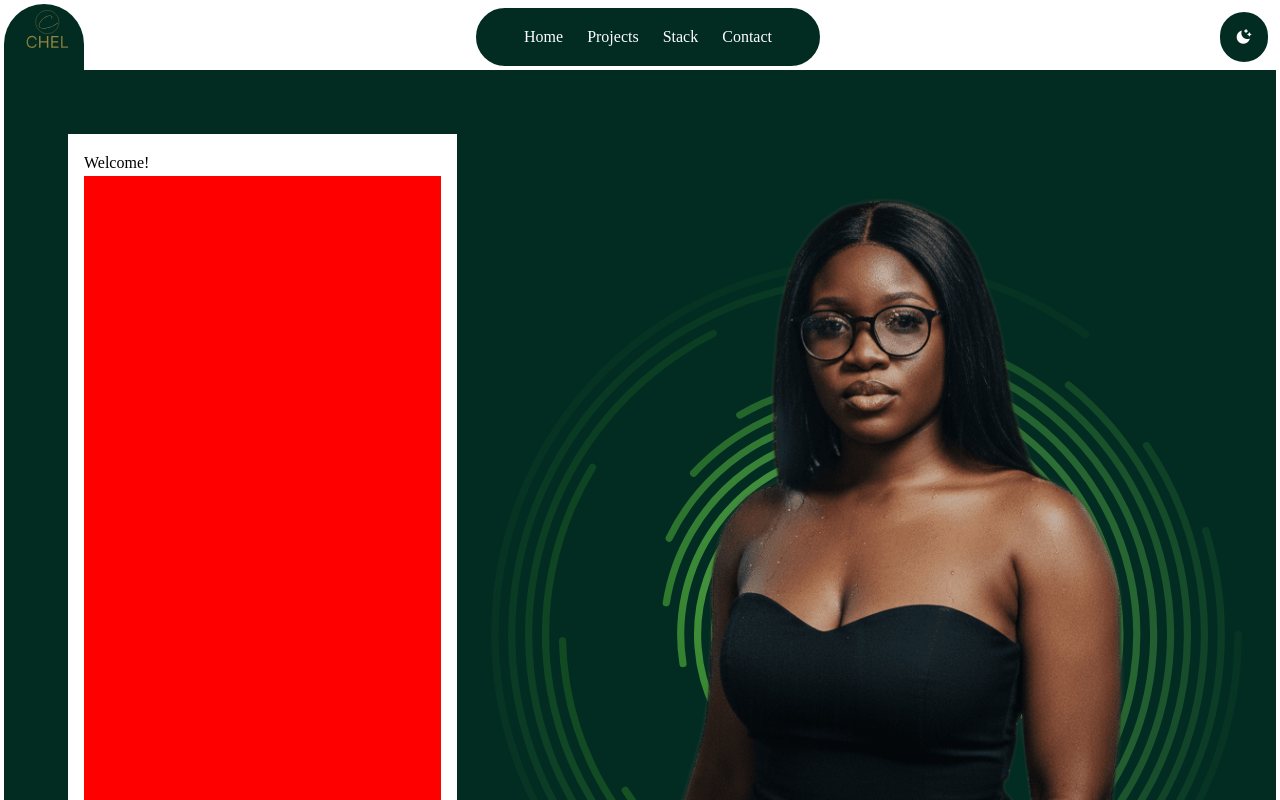
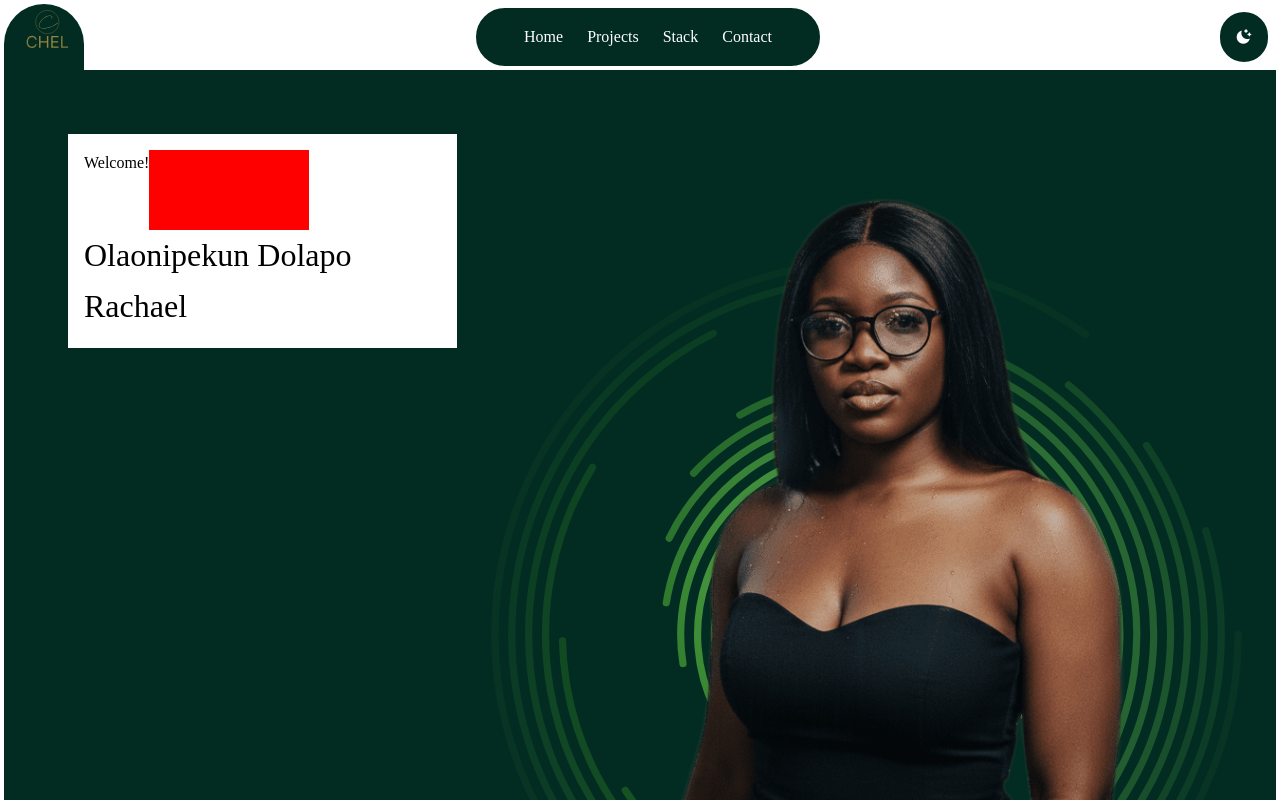
Before and after one commit to Lovethrech/my-main-portfolio, a Vue app: page / in a window 1280 px wide. Shown: the top 800 px of the page. Built offline with nearby package versions, Linux system fonts and the light colour scheme.

Commit message:
working on the hero components.

```diff
--- a/src/components/BoxDefaultCtn.vue
+++ b/src/components/BoxDefaultCtn.vue
@@ -5,14 +5,14 @@ const {boxDefaultWidth} = defineProps(['boxDefaultWidth']);
 </script>
 
 <template>
-    <div class="box-default-ctn">
+    <div class="box-default-ctn" :style="{width: boxDefaultWidth}">
 
     </div>
 </template>
 
 <style scoped>
 .box-default-ctn{
-    height: 100vh;
+    height: 10vh;
     background-color: red;
 }
 </style>
--- a/src/components/hero/HeroTextCtn.vue
+++ b/src/components/hero/HeroTextCtn.vue
@@ -27,6 +27,10 @@ const boxDefaultWidth=ref("20vh");
     background-color: var(--bg-color);
     padding: 2vh;
 }
+.hero-text-greetings-and-box-default{
+    display: flex;
+    flex-direction: row;
+}
 .hero-textauthor-name{
 
     color: var(--text-color);
```
